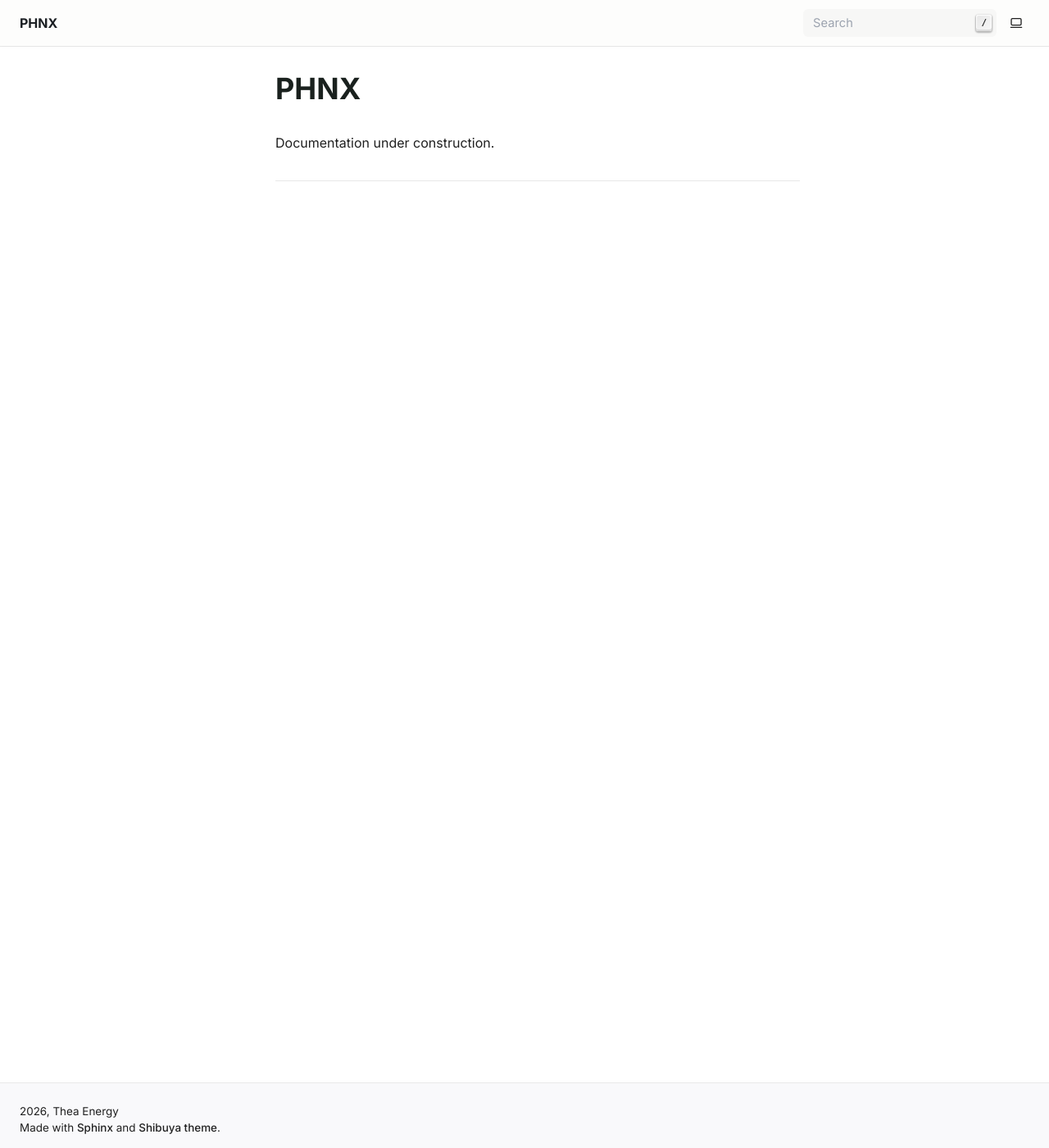
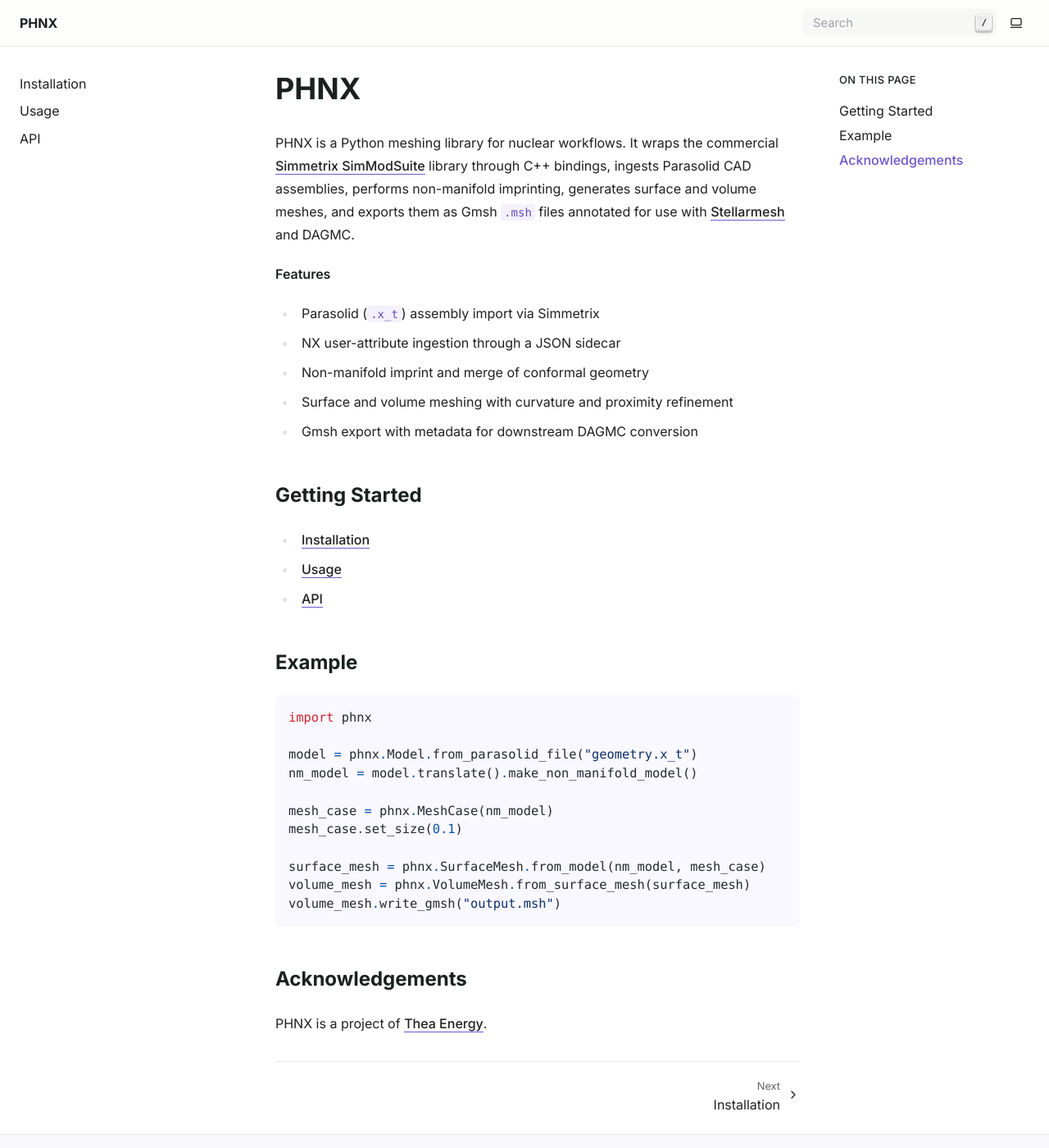
Before and after one commit to Thea-Energy/basalt, a Sphinx documentation site: the page built from docs/index.rst, in a window 1280 px wide and 1400 px high. Shown: the whole window at 82% size. Built offline with Sphinx 7.4.7, drawn with Linux system fonts in a browser that asks for light colours.

Commit message:
docs: add install, usage, and api pages

```diff
--- /dev/null
+++ b/docs/api.rst
@@ -0,0 +1,40 @@
+====
+API
+====
+.. module:: phnx
+
+Model and geometry
+------------------
+
+.. autosummary::
+    :toctree: generated
+    :template: class.rst
+    :nosignatures:
+
+    Model
+    ModelItem
+    Entity
+    Assembly
+    Part
+    Region
+    Face
+    Edge
+    Vertex
+
+Mesh
+----
+
+.. autosummary::
+    :toctree: generated
+    :template: class.rst
+
+    MeshCase
+    Mesh
+    SurfaceMesh
+    VolumeMesh
+
+Helpers
+-------
+
+.. autofunction:: print_hierarchy
+.. autofunction:: load_material_metadata
--- a/docs/index.rst
+++ b/docs/index.rst
@@ -1,5 +1,9 @@
-====
-PHNX
-====
+.. toctree::
+   :maxdepth: 1
+   :hidden:
 
-Documentation under construction.
+   install
+   usage
+   api
+
+.. include:: ../README.rst
--- /dev/null
+++ b/docs/install.rst
@@ -0,0 +1,35 @@
+============
+Installation
+============
+
+PHNX is built from source. You will need:
+
+* `pixi <https://pixi.sh>`__ for environment management
+* `CMake <https://cmake.org>`__ ≥ 3.20
+* A valid `Simmetrix SimModSuite <https://www.simmetrix.com/>`__
+  license
+
+-----
+Build
+-----
+
+.. code:: sh
+
+   pixi shell
+   make conf
+   make build
+
+``make conf`` configures the CMake build into ``build/``. ``make build``
+compiles the C++ extension and installs it into ``phnx/_core/`` so the
+package is importable in editable mode.
+
+------
+Verify
+------
+
+.. code:: sh
+
+   python -c "import phnx; print(phnx.Model)"
+
+If the import succeeds and prints the ``Model`` class, the build is
+working.
--- /dev/null
+++ b/docs/usage.rst
@@ -0,0 +1,114 @@
+=====
+Usage
+=====
+.. module:: phnx
+
+PHNX transforms a Parasolid CAD assembly into a Gmsh mesh annotated
+for downstream DAGMC conversion. The pipeline has five distinct
+stages, each modelled by a small set of classes.
+
+==================  ==========================================
+Stage               PHNX entry point
+==================  ==========================================
+Parasolid → GAM     :py:meth:`Model.from_parasolid_file`
+GAM → SMS           :py:meth:`Model.translate`
+SMS → non-manifold  :py:meth:`Model.make_non_manifold_model`
+Mesh                :py:class:`MeshCase`, :py:class:`SurfaceMesh`,
+                    :py:class:`VolumeMesh`
+Export              :py:meth:`Mesh.write_gmsh`
+==================  ==========================================
+
+------------------------
+Loading a Parasolid file
+------------------------
+
+.. code:: python
+
+   model = phnx.Model.from_parasolid_file("geometry.x_t")
+
+Pass ``load_nx_attrs=True`` to auto-detect a sibling ``*_attrs.json``
+sidecar (produced by the NX export journal) and apply its component
+attributes — including ``DB_PART_NAME``, used later as the material
+name — to each :py:class:`Part` and :py:class:`Assembly`.
+
+NX exports collapse all instances of the same base part into a single
+GAM assembly. A part referenced 332 times in NX appears as one
+:py:class:`Assembly` containing 332 anonymous child :py:class:`Part`
+objects in PHNX. Per-instance NX names are not preserved.
+
+--------------------------
+Translating and imprinting
+--------------------------
+
+GAM is the assembly model; SMS is the model SimModSuite can mesh.
+Two calls bridge them:
+
+.. code:: python
+
+   sms_model = model.translate()
+   nm_model = sms_model.make_non_manifold_model()
+
+:py:meth:`Model.translate` validates the geometry; invalid faces raise
+here. :py:meth:`Model.make_non_manifold_model` boolean-imprints
+shared faces between adjacent volumes so the final mesh is
+conformal.
+
+-------
+Meshing
+-------
+
+.. code:: python
+
+   mesh_case = phnx.MeshCase(nm_model)
+   mesh_case.set_size(0.1)
+   mesh_case.set_curvature_refinement(0.5, relative=True)
+   mesh_case.set_proximity_refinement(2.0)
+
+   surface_mesh = phnx.SurfaceMesh.from_model(nm_model, mesh_case)
+   volume_mesh = phnx.VolumeMesh.from_surface_mesh(surface_mesh)
+
+Each refinement method accepts an optional ``model_item`` argument to
+apply the setting to a single :py:class:`Part`, :py:class:`Region`, or
+:py:class:`Face` rather than the whole model.
+
+------------------
+Writing for DAGMC
+------------------
+
+.. code:: python
+
+   volume_mesh.write_gmsh("output.msh")
+
+The exporter writes one Gmsh discrete entity per SMS mesh entity and
+encodes per-entity metadata in URL-style physical-group names:
+
+* Volumes: ``tag=<N>&material=<material_name>``
+* Surfaces: ``tag=<N>&forward_volume=<V>&reverse_volume=<V>``
+
+Material names are resolved per region in this order:
+
+1. ``DB_PART_NAME`` native attribute on the related :py:class:`Part`.
+2. :py:attr:`Part.name` (usually ``None`` for child bodies).
+3. Parent :py:attr:`Assembly.name`.
+
+A ``material_namer`` callback can override this resolution. Names
+must be ≤ 28 characters — a hard MOAB limit downstream.
+
+-------
+Helpers
+-------
+
+:py:func:`print_hierarchy` walks a :py:class:`Model` and prints its
+assembly/part/region tree:
+
+.. code:: python
+
+   phnx.print_hierarchy(model)
+
+:py:func:`load_material_metadata` reads a v6 ``_attrs.json`` sidecar
+and returns ``{material_slug: body_record}`` for use when wiring up
+materials downstream:
+
+.. code:: python
+
+   metadata = phnx.load_material_metadata("geometry_attrs.json")
```
Also changed, not shown: 1 other file.
